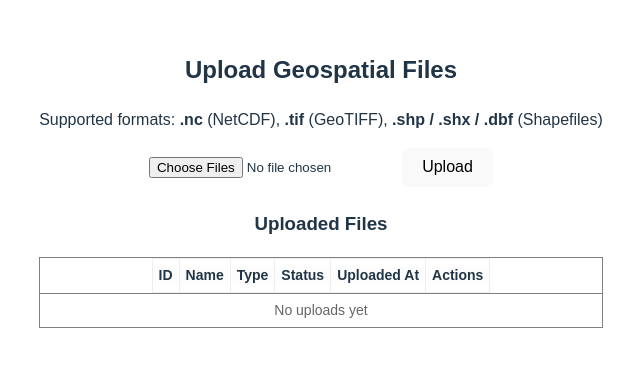
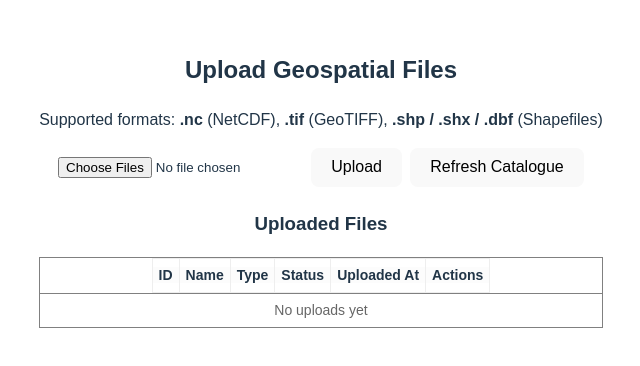
Before and after one commit to rafih268/etl-uploader, a React (Vite) app in the folder frontend/: page / in a window 1280 px wide. Shown: the part 220-586 px from the top of the page, without its empty margins (319-959 px from the left). Built offline with nearby package versions, Linux system fonts and the light colour scheme.

Commit message:
feat(catalogue): add implementation for generating the catalogue on the frontend

```diff
--- a/frontend/src/Upload.jsx
+++ b/frontend/src/Upload.jsx
@@ -5,6 +5,7 @@ export default function Upload() {
   const [files, setFiles] = useState([]);
   const [status, setStatus] = useState("");
   const [loading, setLoading] = useState(false);
+  const [catalogue, setCatalogue] = useState([]);
 
   function addToState(e) {
     setFiles(Array.from(e.target.files));
@@ -39,6 +40,14 @@ export default function Upload() {
     }
   }
 
+  async function fetchCatalogue() {
+    setLoading(true);
+    const response = await fetch("/api/catalogue");
+    const jsonResponse = await response.json();
+    setCatalogue(jsonResponse);
+    setLoading(false);
+  }
+
   return (
     <div style={{ padding: 20, fontFamily: "sans-serif" }}>
       <h2>Upload Geospatial Files</h2>
@@ -56,6 +65,9 @@ export default function Upload() {
 
       <button onClick={upload} disabled={loading}>
         {loading ? "Processing..." : "Upload"}
+      </button>
+      <button onClick={fetchCatalogue} style={{ marginLeft: 8 }}>
+        Refresh Catalogue
       </button>
 
       <div style={{ marginTop: 10, color: "#7820ddff"}}>{status}</div>
@@ -83,11 +95,22 @@ export default function Upload() {
           </tr>
         </thread>
         <tbody>
+          {catalogue.map((c) => (
+            <tr key={c.id}>
+              <td>{c.id}</td>
+              <td>{c.original_name}</td>
+              <td>{c.file_type}</td>
+              <td>{c.status}</td>
+              <td>{new Date(c.uploaded_at).toLocaleString()}</td>
+            </tr>
+          ))}
+          {catalogue.length === 0 && (
             <tr>
               <td colSpan="6" style={{ textAlign: "center", color: "#666666ff" }}>
                 No uploads yet
               </td>
             </tr>
+          )}
         </tbody>
       </table>
 
```
